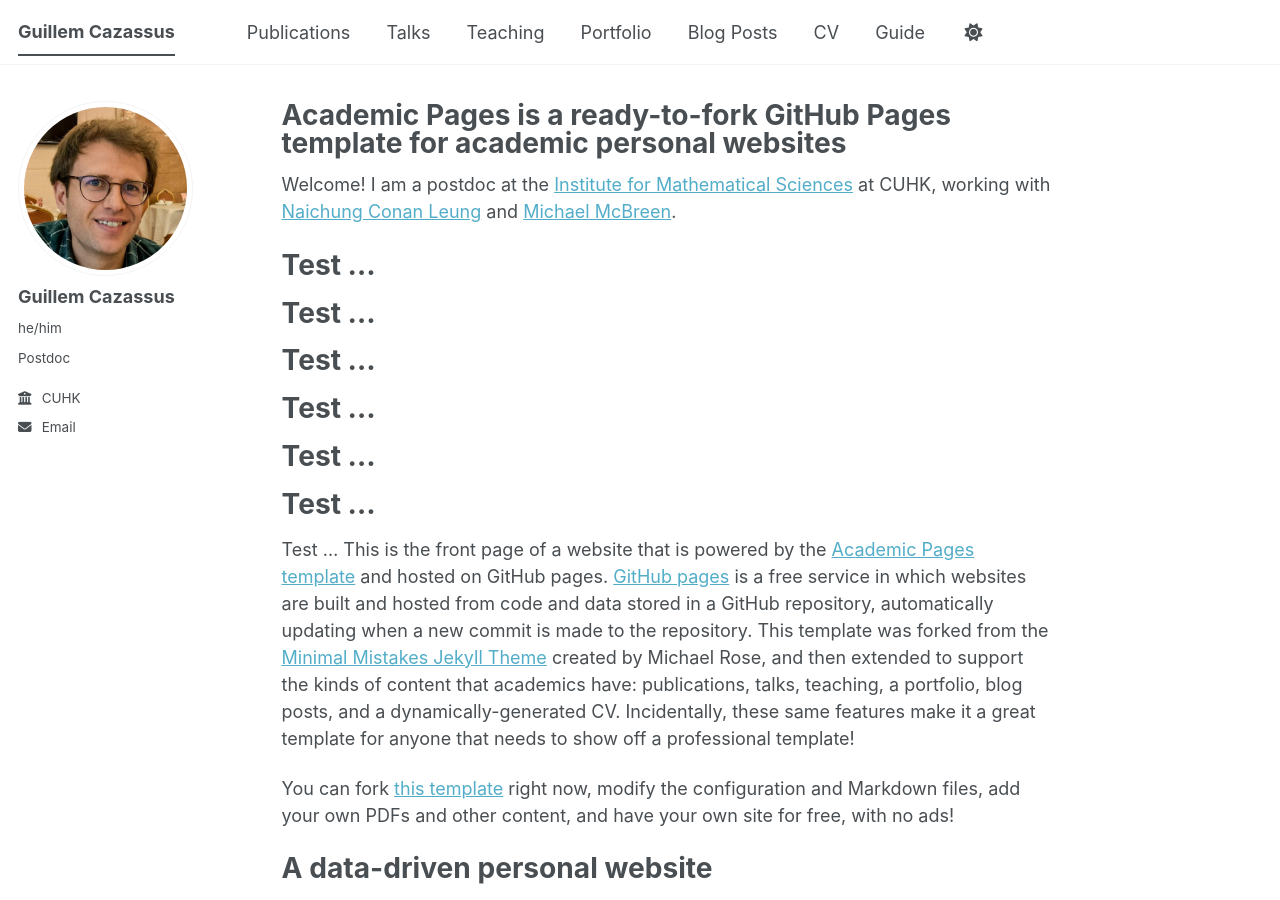
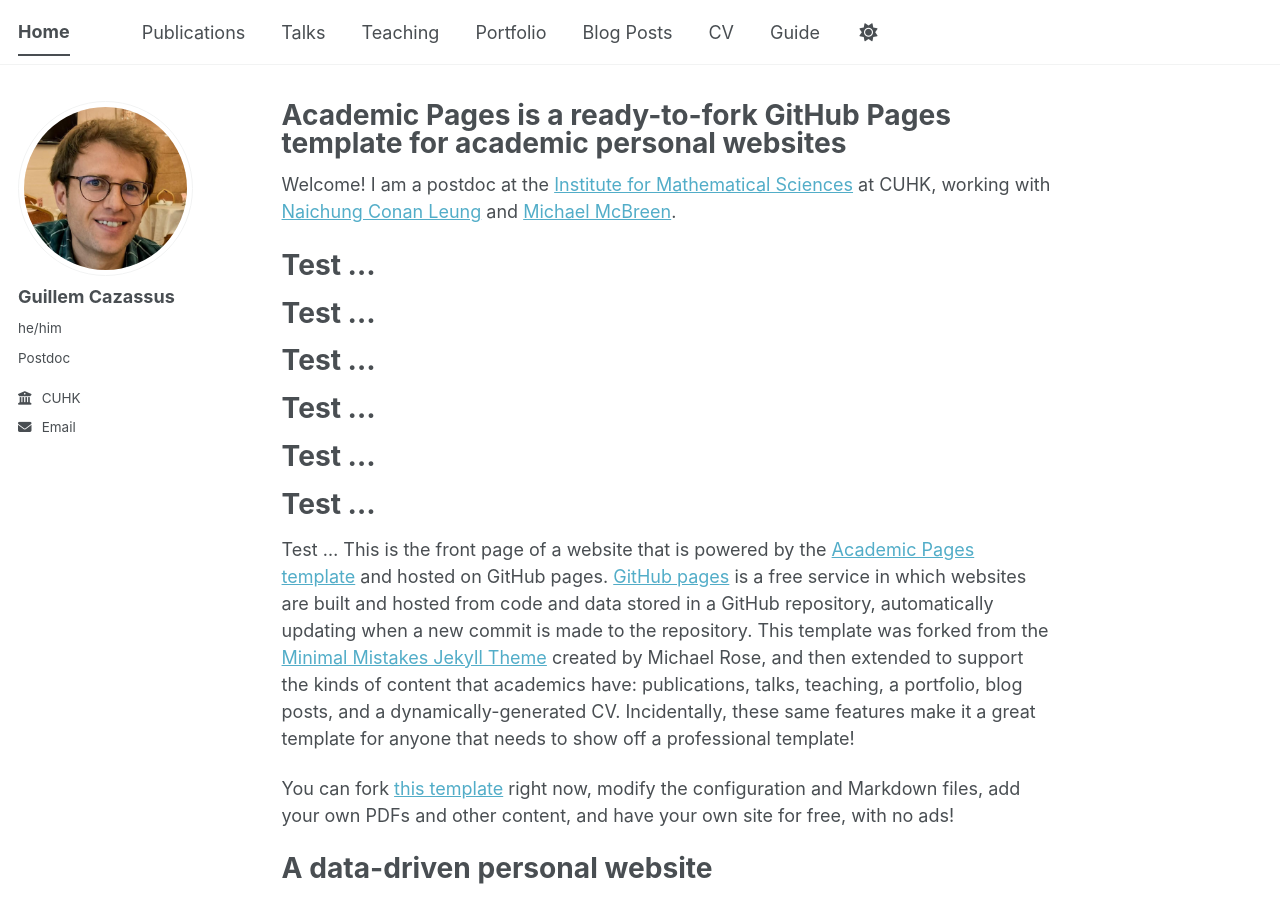
Before and after one commit to guillemcazassus/guillemcazassus, a Jekyll site: the page built from _pages/about.md, in a window 1280 px wide and 900 px high. Built offline with Jekyll 4.4.1, drawn with Linux system fonts in a browser that asks for light colours; a script bundle is joined from its source files by our own code; library files that are not in the unit come from our copies.

Commit message:
Update _config.yml

```diff
--- a/_config.yml
+++ b/_config.yml
@@ -9,7 +9,7 @@
 # Basic Site Settings
 locale                   : "en-US"
 site_theme               : "default" # The available themes options are "default", "air", "sunrise", "mint", "dirt" and "contrast"
-title                    : "Guillem Cazassus"
+title                    : "Home"
 title_separator          : "-"
 name                     : &name "Guillem Cazassus"
 description              : &description "Your Name's academic portfolio"   # Update this with a general description of your site, this is the default if not overridden by a page
```
